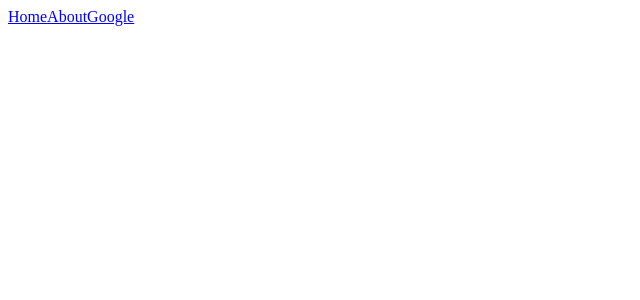
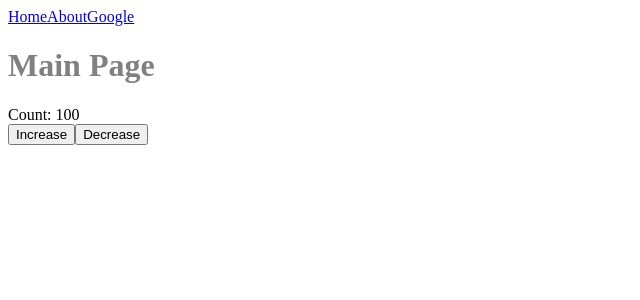
Before and after one commit to Bear29ers/primer-nuxt, a Nuxt app in the folder 01_basic/: page /counter in a window 1280 px wide. Before the commit this address had no page. Shown: the top 300 px of the page, without its empty margins (0-640 px from the left). Built offline with nearby package versions, Linux system fonts and the light colour scheme.

Commit message:
feat: :sparkles: composablesディレクトリ

```diff
--- /dev/null
+++ b/01_basic/composables/useCounter.ts
@@ -0,0 +1,13 @@
+import { ref } from 'vue';
+
+export const useCounter = (initialValue: number) => {
+  const count = ref(initialValue);
+  const inc = () => (count.value = count.value + 1);
+  const dec = () => (count.value = count.value - 1);
+
+  return {
+    count,
+    inc,
+    dec,
+  };
+};
--- /dev/null
+++ b/01_basic/pages/counter.vue
@@ -0,0 +1,16 @@
+<script lang="ts" setup>
+import { useCounter } from '../composables/useCounter';
+
+const { count, inc, dec } = useCounter(100);
+</script>
+
+<template>
+  <div>
+    <h1>Main Page</h1>
+    <div>Count: {{ count }}</div>
+    <div>
+      <button @click="() => inc()">Increase</button>
+      <button @click="() => dec()">Decrease</button>
+    </div>
+  </div>
+</template>
```
